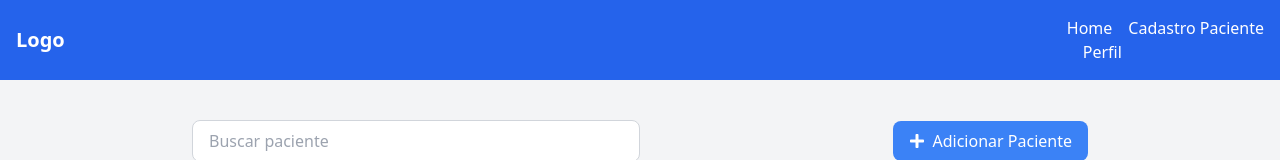
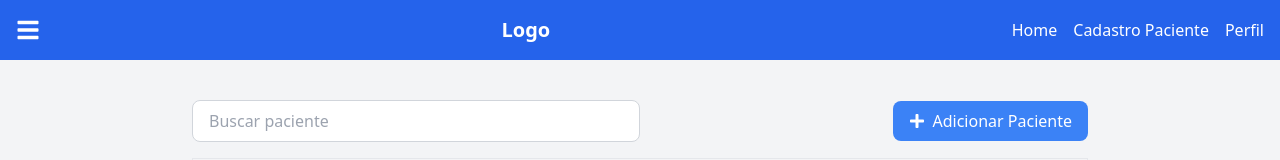
Before and after one commit to matheuslkj/projeto-tcc-AM, a React (Vite) app in the folder frontend/: page / in a window 1280 px wide. Shown: the top 160 px of the page. Built offline with nearby package versions, Linux system fonts and the light colour scheme; no server answers.

Commit message:
fazendo o sidebar

```diff
--- a/frontend/src/components/Navbar.jsx
+++ b/frontend/src/components/Navbar.jsx
@@ -1,18 +1,68 @@
-import React from 'react';
+import React, { useState } from 'react';
 import { Link } from 'react-router-dom';
+import { FaBars, FaTimes } from 'react-icons/fa'; // Ícones para o hamburguer e o X
 
 const Navbar = () => {
+  const [sidebarOpen, setSidebarOpen] = useState(false);
+
+  const toggleSidebar = () => {
+    setSidebarOpen(!sidebarOpen);
+  };
+
   return (
-    <nav className="bg-blue-600 p-4">
-      <div className="container mx-auto flex justify-between items-center">
-        <div className="text-white text-xl font-bold">Logo</div>
-        <div className="space-x-4">
+    <div>
+      {/* Navbar */}
+      <nav className="bg-blue-600 p-4 flex justify-between items-center text-white">
+        {/* Ícone de hamburguer */}
+        <button onClick={toggleSidebar} className="text-white text-2xl focus:outline-none">
+          <FaBars />
+        </button>
+        <div className="text-xl font-bold">Logo</div>
+        {/* Opções normais */}
+        <div className="space-x-4 hidden md:flex">
           <Link to="/" className="text-white hover:text-blue-300">Home</Link>
           <Link to="/register_patient" className="text-white hover:text-blue-300">Cadastro Paciente</Link>
           <div className="text-white hover:text-blue-300 cursor-pointer">Perfil</div>
         </div>
+      </nav>
+
+      {/* Sidebar (menu hamburguer) */}
+      <div
+        className={`fixed top-0 left-0 w-64 h-full bg-gray-800 text-white transform ${
+          sidebarOpen ? 'translate-x-0' : '-translate-x-full'
+        } transition-transform duration-300 ease-in-out`}
+      >
+        <div className="flex justify-between items-center p-4">
+          <span className="text-lg font-semibold"></span>
+          {/* Ícone de "X" para fechar o sidebar */}
+          <button onClick={toggleSidebar} className="text-white text-2xl focus:outline-none">
+            <FaTimes />
+          </button>
+        </div>
+        <ul className="p-6 space-y-4">
+          <li>
+            <Link to="/" className="text-lg font-semibold hover:underline" onClick={toggleSidebar}>
+              LOGO
+            </Link>
+          </li>
+          <li>
+            <Link to="/home" className="text-lg hover:underline" onClick={toggleSidebar}>
+              Início
+            </Link>
+          </li>
+          <li>
+            <Link to="/patients" className="text-lg hover:underline" onClick={toggleSidebar}>
+              Lista de Pacientes
+            </Link>
+          </li>
+          <li>
+            <Link to="/procedures" className="text-lg hover:underline" onClick={toggleSidebar}>
+              Procedimentos
+            </Link>
+          </li>
+        </ul>
       </div>
-    </nav>
+    </div>
   );
 };
 
```
